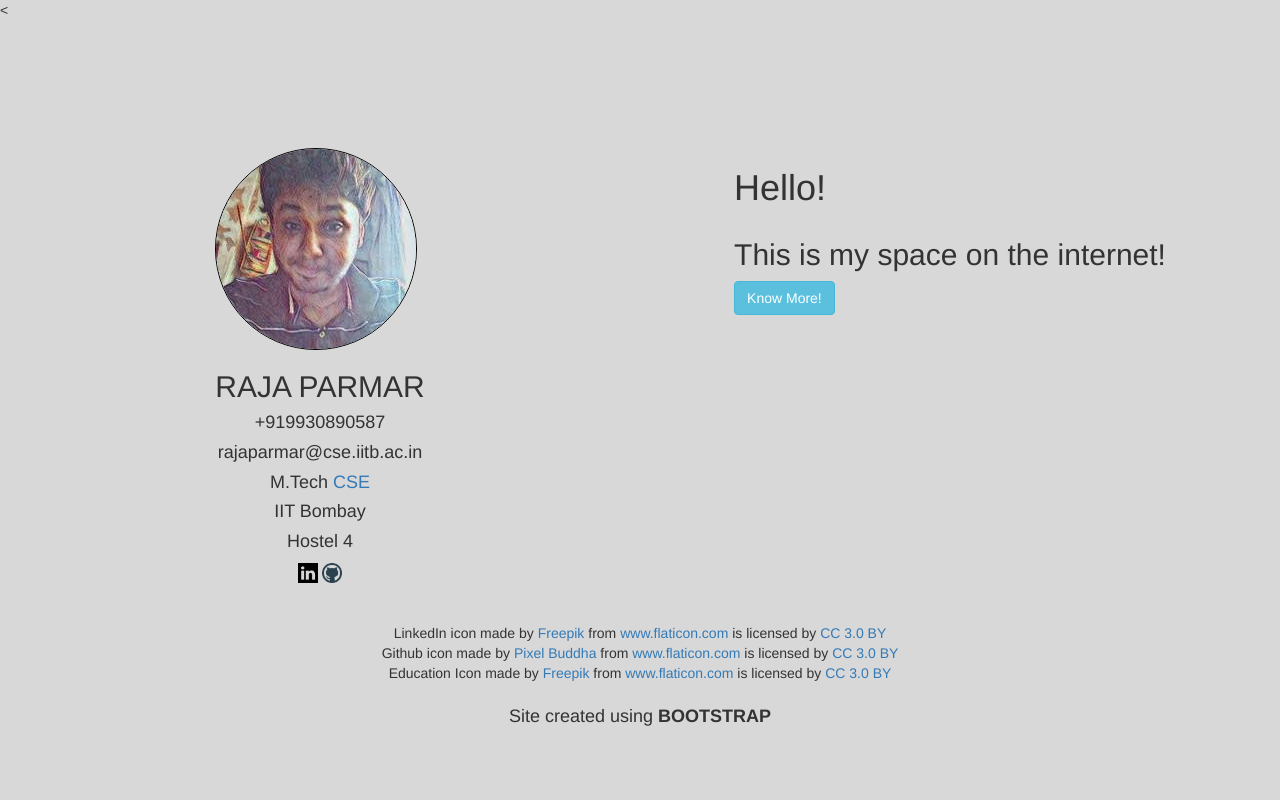
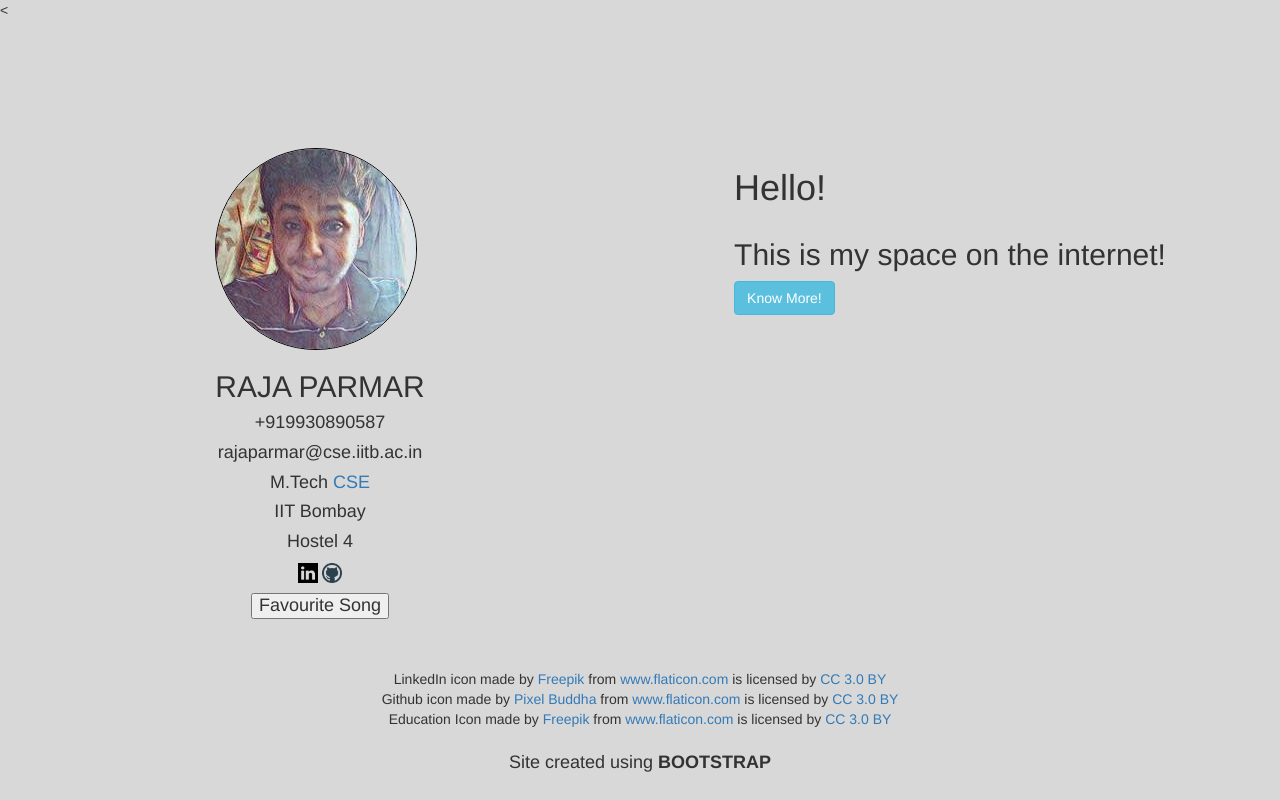
Before and after one commit to rajaParmar/rajaParmar.github.io, a plain HTML site: page index.html in a window 1280 px wide. Drawn offline with nearby package versions, Linux system fonts and the light colour scheme.

Commit message:
added song

```diff
--- a/index.html
+++ b/index.html
@@ -20,6 +20,12 @@
     }
 
 </style>
+<script>
+  function play(){
+       var audio = document.getElementById("audio");
+       audio.play();
+                 }
+   </script>
 <script type="text/javascript">
     function type(txt,ele,speed){
         if(txt.length==0)
@@ -62,12 +68,15 @@
             <div style="text-align: center;">
                 <h4>+919930890587</h4>
                 <h4>rajaparmar@cse.iitb.ac.in</h4>
+
                 <h4>M.Tech <a href="http://cse.iitb.ac.in">CSE</a></h4>
                 <h4>IIT Bombay</h4>
                 <h4>Hostel 4</h4>
 
                 <a href="https://www.linkedin.com/in/raja-parmar-945b67124/"><img src="linkedin.png" height="20" width="20"></a>
                 <a href="https://github.com/rajaparmar"><img src="github.png" height="20" width="20"></a>
+                <h4><input type="button" value="Favourite Song"  onclick="play()">
+                <audio id="audio" src="favsong.mp3" ></audio></h4>
                 <!-- <a href="https://www.facebook.com/raja.parmar.12"><img src="facebook.png" height="20" width="20"></a> -->
                 <!-- <a href="edu_table.html"><img src="edu.png" height="20" width="20"></a> -->
 
```
Also changed, not shown: 1 other file.
